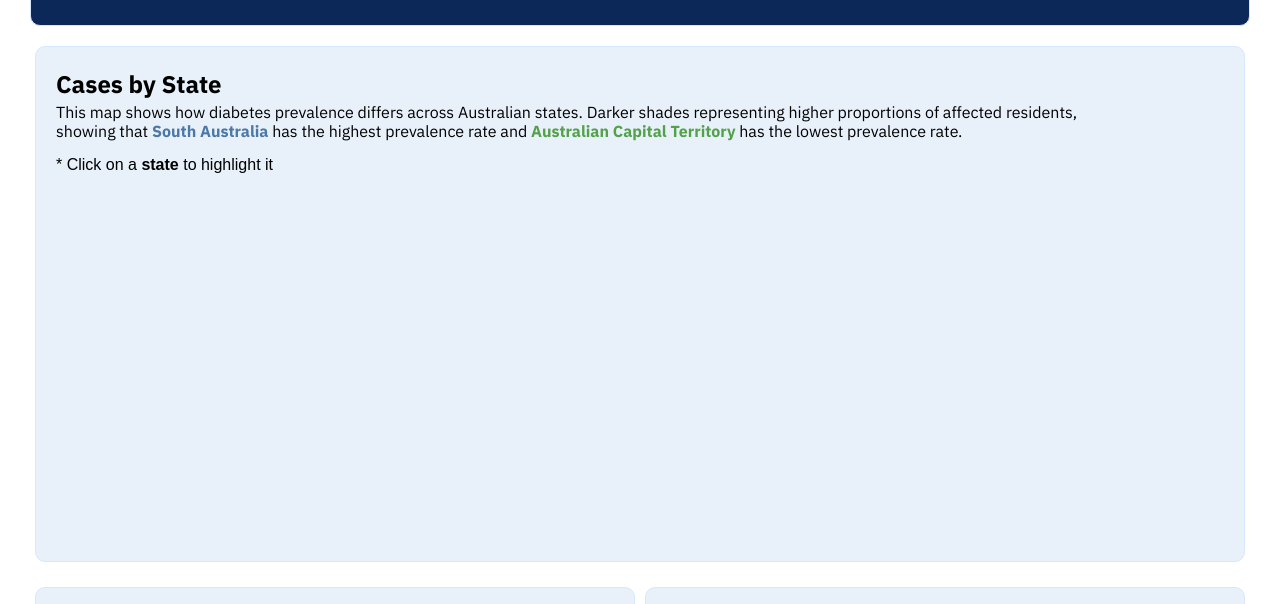
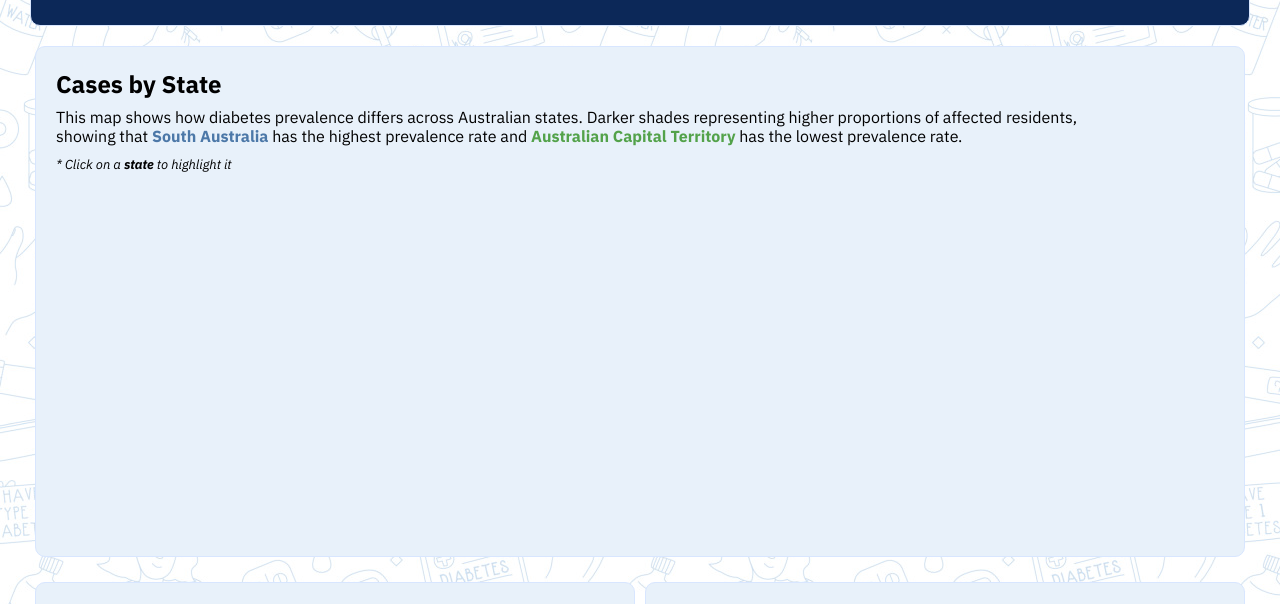
Before and after one commit to christyevelyn/FIT3179-A2, a plain HTML site: page index.html in a window 1280 px wide. Shown: the part 188-792 px from the top of the page. Drawn offline with nearby package versions, Linux system fonts and the light colour scheme; a script that the page names is missing.

Commit message:
Update styles.css

```diff
--- a/css/styles.css
+++ b/css/styles.css
@@ -2,7 +2,7 @@
 .page {
     /* width: min(100%, 1200px); */
     background: linear-gradient(rgba(255,255,255,0.8), rgba(255,255,255,0.8)),
-    url("../background.jpg");
+    url("../image/background.jpg");
     margin: 0 auto;
     padding: 30px;
     padding-top: 35px;
@@ -48,10 +48,16 @@
 }
 
 .card p.caption{
-    margin-top: 5px;
+    margin-top: 10px;
     margin-bottom: 10px;
     background: #e8f1fa;
     font-family: "IBM Plex Sans", sans-serif;
+}
+
+.card p.note{
+    font-style: italic;
+    font-family: "IBM Plex Sans", sans-serif;
+    font-size: 13px;
 }
 
 .vis-container {
```
